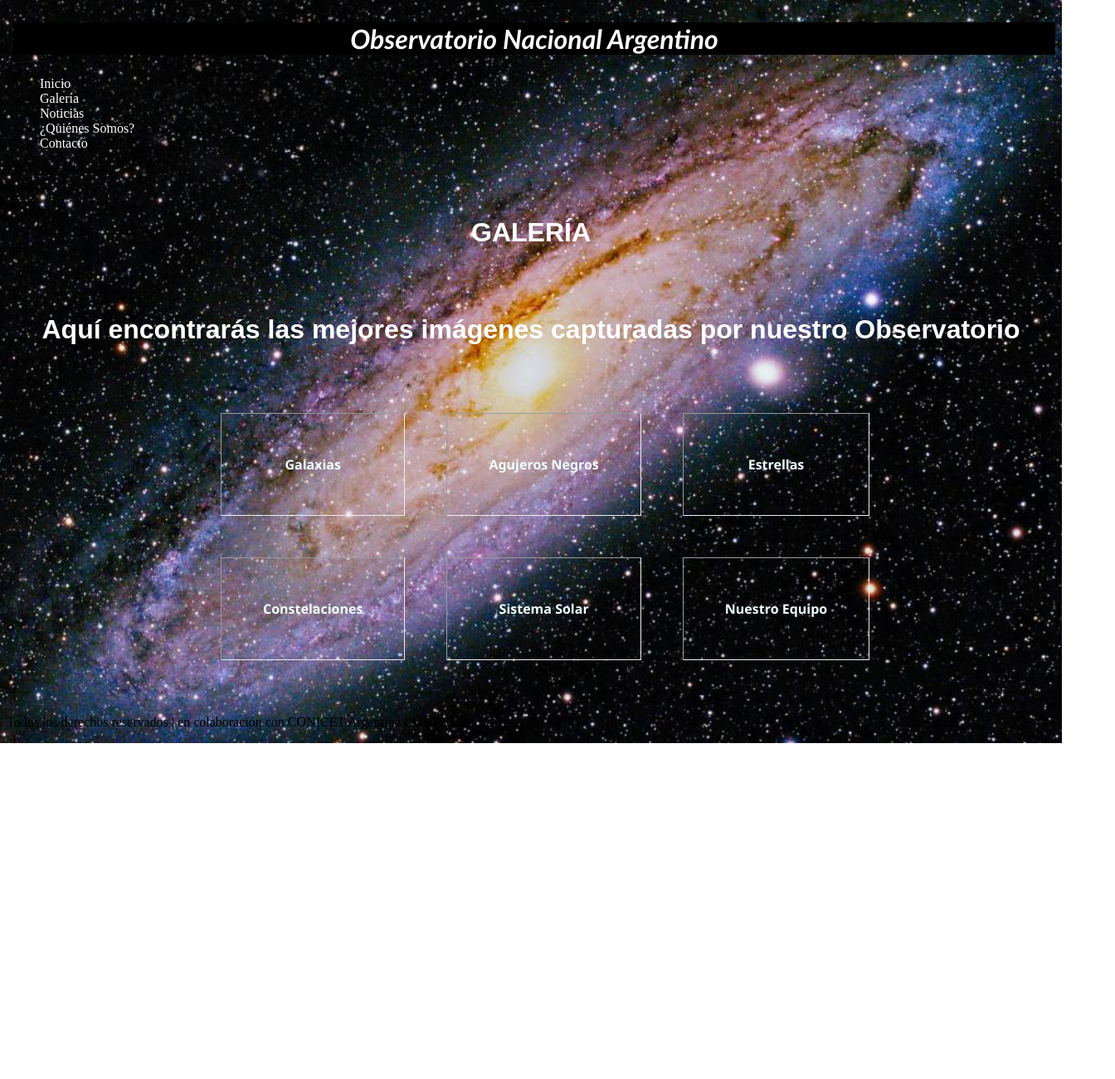
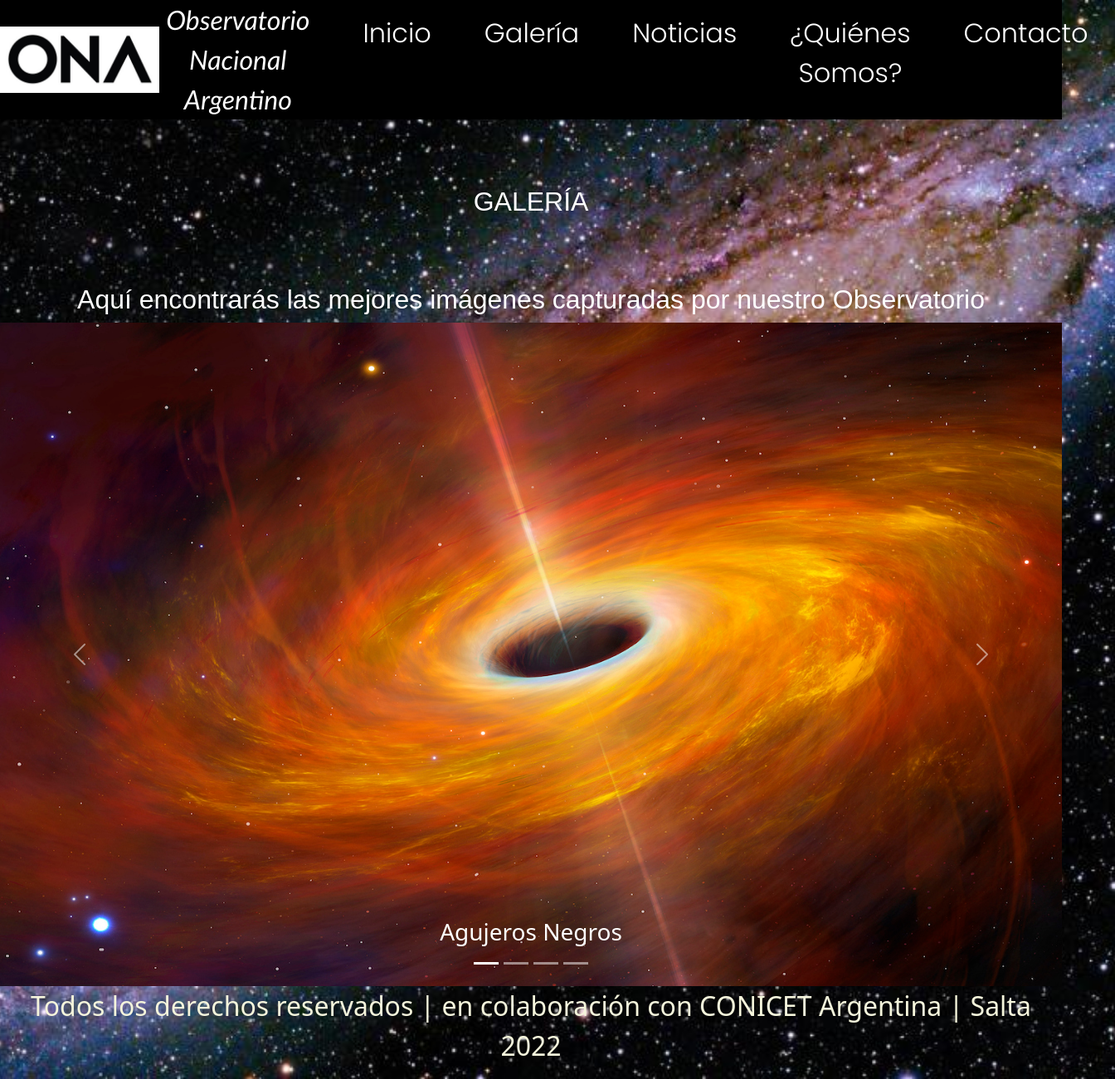
Before and after one commit to Pherbian/ProyectoFinale, a plain HTML site: page pages/galeria.html in a window 1280 px wide. Shown: the whole page at 83% size, 1344 px wide, since content can reach past the window. Before the commit the page ends 896 px from the top, so only its background shows below. Drawn offline with nearby package versions, Linux system fonts and the light colour scheme.

Commit message:
ahora si

```diff
--- a/css/styles.css
+++ b/css/styles.css
@@ -94,6 +94,7 @@ a {
     @media screen and (min-width: 767px) {
         #navegacion {
             flex-direction: row;
+            text-align: center;
         }
 
         }
@@ -103,7 +104,7 @@ a {
 
 .parrafo1 p {
 
-    color: orange;
+    color:violet ;
     text-align: center;
     font-family: 'Poppins', sans-serif;
     font-family: 'Quicksand', sans-serif;
@@ -187,3 +188,15 @@ a {
     height: 400px;
     width: 400px;
 }
+
+.boton-mas {
+
+    width: 200px;
+    align-items: center;
+}
+
+#carousel img {
+    height: 800px;
+    width: 600px;
+    display: flex;
+}
--- a/pages/galeria.html
+++ b/pages/galeria.html
@@ -5,32 +5,36 @@
     <meta http-equiv="X-UA-Compatible" content="IE=edge">
     <meta name="viewport" content="width=device-width, initial-scale=1.0">
     <link href="https://fonts.googleapis.com/css2?family=Poppins:wght@300&display=swap" rel="stylesheet">
+    <link href="https://cdn.jsdelivr.net/npm/bootstrap@5.2.2/dist/css/bootstrap.min.css" rel="stylesheet" integrity="sha384-Zenh87qX5JnK2Jl0vWa8Ck2rdkQ2Bzep5IDxbcnCeuOxjzrPF/et3URy9Bv1WTRi" crossorigin="anonymous">
     <link rel="stylesheet" href="../css/styles.css">
     <title>ONA | Galería</title>
 </head>
 <body class="todosa">
-    <header>
+    <header id="header">
+        <img class="logo" src="../img/Logo2.jpg" alt="Logo">
+        <a href="../index.html" class="titulo">Observatorio Nacional Argentino</a>
 
         <nav>
 
-            <h1 class="titulo">Observatorio Nacional Argentino</h1>
-            <ul class="navegacion">
+            <ul id="navegacion">
                 <li>
                     <a href="../index.html"> Inicio</a>
                 </li>
                 <li>
-                   <a href="../pages/galeria.html">Galería</a>
+                    <a href="../pages/galeria.html">Galería</a>
                 </li>
                 <li>
                     <a href="../pages/noticias.html">Noticias</a>
                 </li>
                 <li>
+
                     <a href="../pages/QuienesSomos.html">¿Quiénes Somos?</a>
                 </li>
                 <li>
                     <a href="../pages/contacto.html">Contacto</a>
                 </li>
             </ul>
+
         </nav>
 
     </header>
@@ -42,30 +46,59 @@
     <section>
         <h3 class="titulo2">Aquí encontrarás las mejores imágenes capturadas por nuestro Observatorio</h3>
     </section>
+    <section id="carousel">
+    <div id="carouselExampleCaptions" class="carousel slide" data-bs-ride="false">
+        <div class="carousel-indicators">
+          <button type="button" data-bs-target="#carouselExampleCaptions" data-bs-slide-to="0" class="active" aria-current="true" aria-label="Slide 1"></button>
+          <button type="button" data-bs-target="#carouselExampleCaptions" data-bs-slide-to="1" aria-label="Slide 2"></button>
+          <button type="button" data-bs-target="#carouselExampleCaptions" data-bs-slide-to="2" aria-label="Slide 3"></button>
+          <button type="button" data-bs-target="#carouselExampleCaptions" data-bs-slide-to="3" aria-label="Slide 4"></button>
+        </div>
+        <div class="carousel-inner">
+          <div class="carousel-item active">
+            <img src="../img/agujero-negro.jpg" class="d-block w-100" alt="Agujero">
+            <div class="carousel-caption d-none d-md-block">
+              <h3>Agujeros Negros</h3>
+            </div>
+          </div>
+          <div class="carousel-item">
+            <img src="../img/galaxia1.jpg" class="d-block w-100" alt="Galaxia">
+            <div class="carousel-caption d-none d-md-block">
+              <h3>Galaxias</h3>
+            </div>
+          </div>
+          <div class="carousel-item">
+            <img src="../img/nebulosa1.jpg" class="d-block w-100" alt="Nebulosa">
+            <div class="carousel-caption d-none d-md-block">
+              <h3>Nebulosas</h3>
 
-    <section>
-        <table border ="1" cellpadding="50" cellspacing="50" class="tabla">
-            <tr>
-                <td>Galaxias</td>
-                <td>Agujeros Negros</td>
-                <td>Estrellas</td>
-            </tr>
+            </div>
+            </div>
+            <div class="carousel-item">
+                <img src="../img/planeta.jpg" class="d-block w-100" alt="Planeta">
+            <div class="carousel-caption d-none d-md-block">
+                  <h3>Planetas</h3>
 
-            <tr>
-                <td>Constelaciones</td>
-                <td>Sistema Solar</td>
-                <td>Nuestro Equipo</td>
+            </div>
+          </div>
+        </div>
+        <button class="carousel-control-prev" type="button" data-bs-target="#carouselExampleCaptions" data-bs-slide="prev">
+          <span class="carousel-control-prev-icon" aria-hidden="true"></span>
+          <span class="visually-hidden">Previous</span>
+        </button>
+        <button class="carousel-control-next" type="button" data-bs-target="#carouselExampleCaptions" data-bs-slide="next">
+          <span class="carousel-control-next-icon" aria-hidden="true"></span>
+          <span class="visually-hidden">Next</span>
+        </button>
+      </div>
+    </section>
 
 
-            </tr>
-        </table>
-    </section>
 
-    <section>
-        <footer class="footer">
+        <footer id="footer">
             <p>Todos los derechos reservados | en colaboración con CONICET Argentina | Salta 2022</p>
         </footer>
     </section>
-
+    <script src="https://cdn.jsdelivr.net/npm/bootstrap@5.2.2/dist/js/bootstrap.bundle.min.js" integrity="sha384-OERcA2EqjJCMA+/3y+gxIOqMEjwtxJY7qPCqsdltbNJuaOe923+mo//f6V8Qbsw3" crossorigin="anonymous"></script>
 </body>
 </html>
```
Also changed, not shown: index.html (+10 -6 lines), pages/QuienesSomos.html (+14 -5 lines), pages/contacto.html (+12 -6 lines), pages/noticias.html (+14 -6 lines), img/agujero-negro.jpg (added), img/galaxia1.jpg (added), img/nebulosa1.jpg (added), img/planeta.jpg (added).
